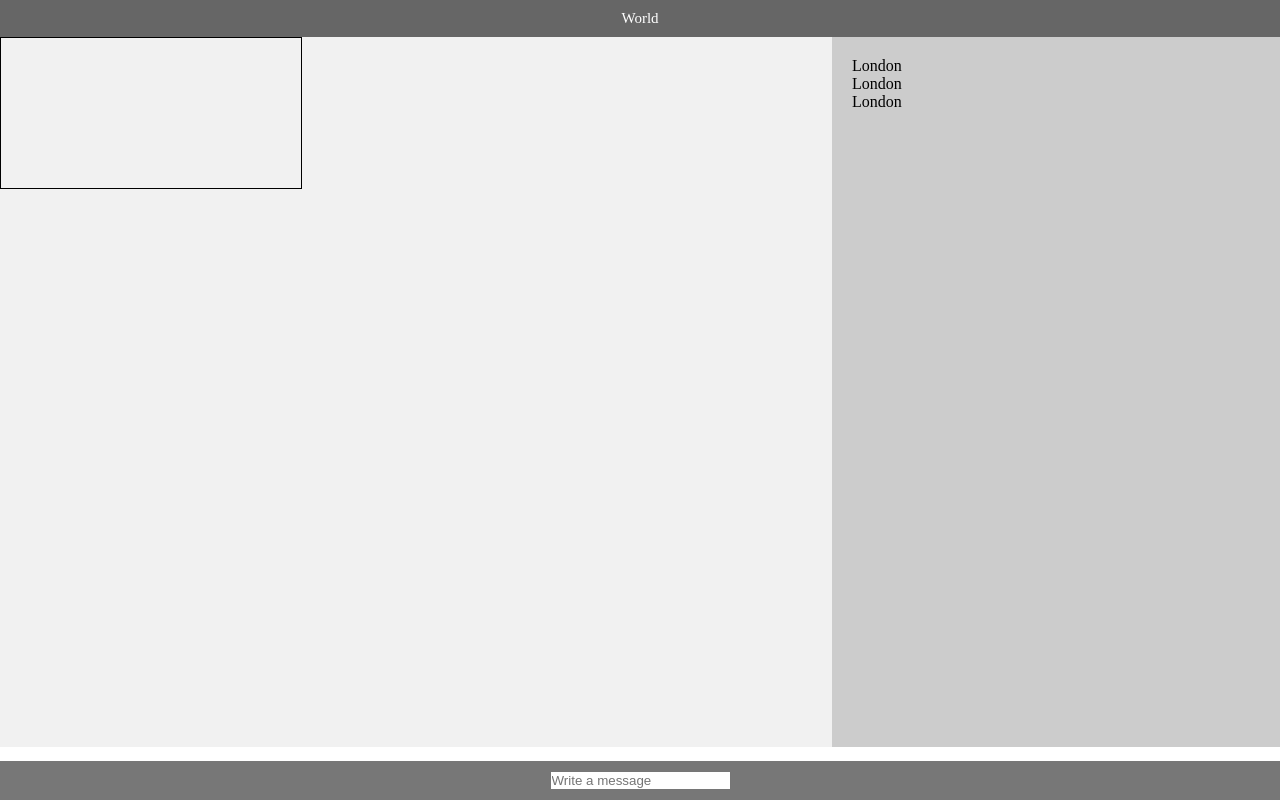
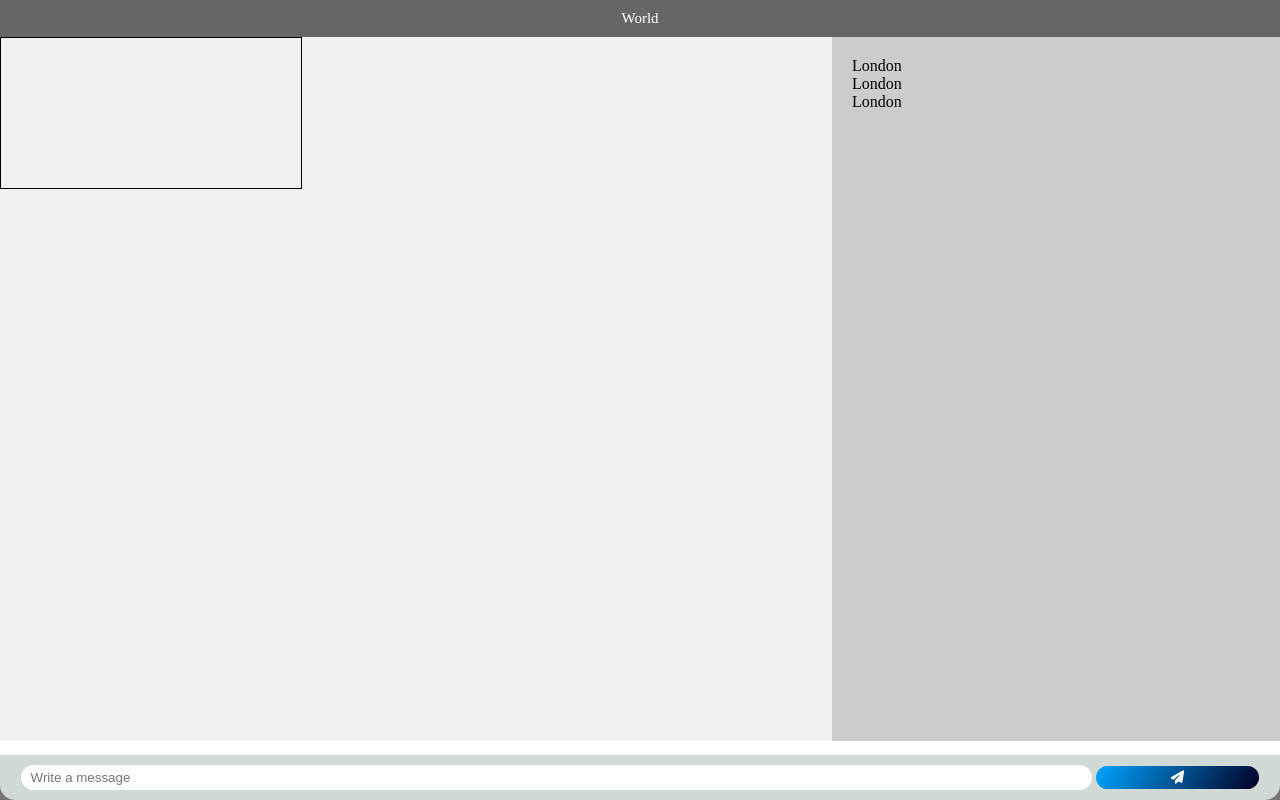
Before and after one commit to XaviSanta/VirtualCommunicationEnvironment, a website: page frontend/world.html in a window 1280 px wide. Drawn offline with nearby package versions, Linux system fonts and the light colour scheme.

Commit message:
Add style to input message

```diff
--- a/frontend/world.css
+++ b/frontend/world.css
@@ -2,6 +2,10 @@
   margin: 0;
   padding: 0;
   box-sizing: border-box;
+}
+
+*:focus {
+  outline: none; /*remove blue focus when clicking components*/
 }
 
 div.world{
@@ -22,10 +26,11 @@ header {
 
 section {
   width: 100%;
-  height: -moz-calc(100% - 90px); /* Firefox */
-  height: -webkit-calc(100% - 90px); /* Chrome, Safari */
+  height: -moz-calc(100% - 96px); /* Firefox */
+  height: -webkit-calc(100% - 96px); /* Chrome, Safari */
 }
 
+/* Create two columns/boxes that floats next to each other */
 .container-canvas {
   float: left;
   width: 65%;
@@ -33,9 +38,8 @@ section {
   height: 100%;
 }
 
-/* Create two columns/boxes that floats next to each other */
 .chat {
-  float: right;
+  float: left;
   width: 35%;
   background: #ccc;
   padding: 20px;
@@ -58,7 +62,7 @@ section:after {
 /* Style the footer */
 footer {
   background-color: #777;
-  padding: 10px;
+  /* padding: 10px; */
   text-align: center;
   color: white;
   position: fixed;
@@ -73,3 +77,37 @@ footer {
     height: auto;
   }
 }
+
+/* ////////////////chat form////////////////////////////// */
+.chat-form {
+  background-color: rgb(209, 218, 215);
+  padding: 10px;
+  border-bottom-left-radius: 15px;
+  border-bottom-right-radius: 15px;
+
+}
+
+.chat-form input {
+  border-radius: 15px;
+  padding: 5px;
+  padding-left: 10px;
+  border: 0;
+  width: 85%;
+}
+
+.chat-form button {
+  background: rgb(2,0,36);
+  background: linear-gradient(300deg, rgba(2,0,36,1) 0%, rgba(0,164,255,1) 100%);
+  color: white;
+
+  border-radius: 15px;
+  padding: 5px;
+  border: 0;
+  cursor: pointer;
+  width: 13%;
+}
+
+.chat-form button:hover {
+  background: rgb(255, 255, 255);
+  color: black;
+}
--- a/frontend/world.html
+++ b/frontend/world.html
@@ -1,6 +1,8 @@
 <html>
   <head>
     <script src="//ajax.googleapis.com/ajax/libs/jquery/1.9.1/jquery.min.js"></script>
+    <script src="https://kit.fontawesome.com/04932c58f4.js" crossorigin="anonymous"></script>
+
     <script src="./login.js"></script>
     <script src="./world.js"></script>
     <link href="./world.css" rel="stylesheet">
@@ -24,7 +26,10 @@
     </section>
 
     <footer>
-      <input type="text" id="input" id="write-message" placeholder="Write a message">
+      <div class="chat-form">
+        <input id="write-message" placeholder="Write a message" autocomplete="off">
+        <button id="sendMessageButton" onclick="sendInputMessage()"><i class="fas fa-paper-plane"></i></button>
+      </div>
     </footer>
   </body>
 
--- a/frontend/world.js
+++ b/frontend/world.js
@@ -9,12 +9,16 @@ canvas.addEventListener('click', function(e) {
   connection.send(JSON.stringify({type: 'position', posX: e.clientX, posY: e.clientY}));
 });
 
-$('#input').keydown((e) => {
+$('.chat-form input').keydown((e) => {
   if(e.key === 'Enter') {
-    var content = $('#input').val();
-    connection.send(JSON.stringify({type: 'message', content: content}));
+    sendInputMessage();
   }
 });
+
+function sendInputMessage() {
+  var content = $('.chat-form input').val();
+  connection.send(JSON.stringify({type: 'message', content: content}));
+}
 
 function manageConnectionMesssage(msg) {
   try {
```
